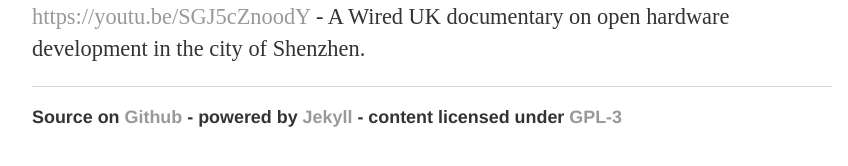
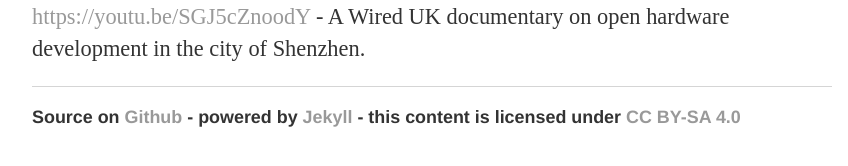
Before and after one commit to othomantegazza/otho-website, a Jekyll site: the page built from stuff/notes_on_ohardware.md, in a window 1280 px wide and 900 px high, scrolled down 1677 px. Shown: the part 710-876 px from the top of the window, without its empty margins (208-1056 px from the left). Built offline with Jekyll 4.4.1, drawn with Linux system fonts in a browser that asks for light colours.

Commit message:
fix license

```diff
--- a/_layouts/default.html
+++ b/_layouts/default.html
@@ -23,7 +23,7 @@
 	        		<li>
 								Source on <a href="https://github.com/othomantegazza">Github</a>
 								- powered by <a href="https://jekyllrb.com/">Jekyll</a>
-								- content licensed under <a href="https://github.com/othomantegazza/othomantegazza.github.io/blob/master/LICENSE">GPL-3</a>
+								- this content is licensed under <a href="https://creativecommons.org/licenses/by-sa/4.0/legalcode">CC BY-SA 4.0</a>
 							</li>
 				</ul>
 			</footer>
```
